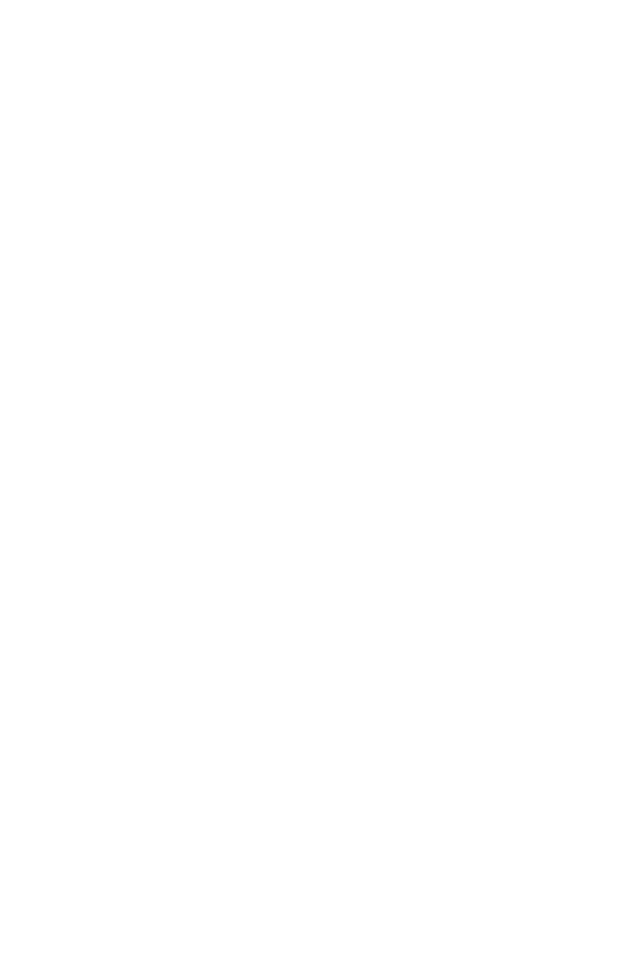
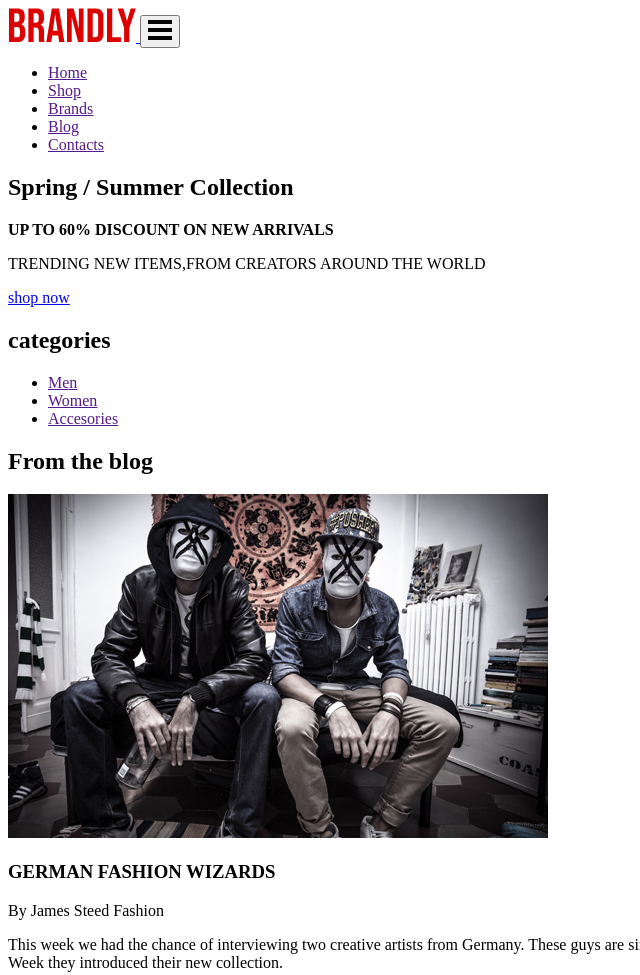
Before and after one commit to er1an/brandly, a plain HTML site: page index.html in a window 1280 px wide. Shown: the top 975 px of the page, without its empty margins (0-640 px from the left). Before the commit the page ends 800 px from the top, so only its background shows below. Drawn offline with Linux system fonts and the light colour scheme.

Commit message:
add index markup

```diff
--- a/index.html
+++ b/index.html
@@ -6,5 +6,114 @@
     <meta name="viewport" content="width=device-width, initial-scale=1.0" />
     <title>Brandly</title>
   </head>
-  <body></body>
+  <body>
+    <header class="header">
+      <div class="container">
+        <div class="header-inner">
+          <a href="#" class="header__logo logo">
+            <img src="images/Brandly.svg" alt="Brandly" class="logo__img" />
+          </a>
+          <button class="header_nav-toggle">
+            <svg
+              xmlns="http://www.w3.org/2000/svg"
+              width="24"
+              height="24"
+              viewBox="0 0 24 24"
+            >
+              <path d="M24 6h-24v-4h24v4zm0 4h-24v4h24v-4zm0 8h-24v4h24v-4z" />
+            </svg>
+          </button>
+          <nav class="header_nav">
+            <ul class="menu">
+              <li class="meni_item">
+                <a href="" class="menu_link">Home</a>
+              </li>
+              <li class="meni_item">
+                <a href="" class="menu_link">Shop</a>
+              </li>
+              <li class="meni_item">
+                <a href="" class="menu_link">Brands</a>
+              </li>
+              <li class="meni_item">
+                <a href="" class="menu_link">Blog</a>
+              </li>
+              <li class="meni_item">
+                <a href="" class="menu_link">Contacts</a>
+              </li>
+            </ul>
+          </nav>
+        </div>
+      </div>
+    </header>
+    <main class="index-main">
+      <section class="hero">
+        <div class="container">
+          <h2 class="hero-title">Spring / Summer Collection</h2>
+          <strong class="hero-info">UP TO 60% DISCOUNT ON NEW ARRIVALS</strong>
+          <p class="hero-info_secondary">
+            TRENDING NEW ITEMS,FROM CREATORS AROUND THE WORLD
+          </p>
+          <a href="#" class="hero_link">shop now</a>
+        </div>
+      </section>
+      <section class="categories">
+        <div class="container">
+          <h2 class="section-title categories-title">categories</h2>
+          <ul class="categories_list">
+            <li class="categories_item">
+              <a href="" class="categories_link">Men</a>
+            </li>
+            <li class="categories_item">
+              <a href="" class="categories_link">Women</a>
+            </li>
+            <li class="categories_item">
+              <a href="" class="categories_link">Accesories</a>
+            </li>
+          </ul>
+        </div>
+      </section>
+      <section class="blog">
+        <div class="container">
+          <h2 class="section_title blog_title">From the blog</h2>
+          <div class="blog_list">
+            <div class="blog_item">
+              <img class="blog_item-img" src="images/blog-img.jpg" alt="" />
+              <h3 class="blog_item-title">GERMAN FASHION WIZARDS</h3>
+              <p class="blog_item-details">
+                <span>By James Steed</span>
+                <span>Fashion</span>
+              </p>
+              <p class="blog_item-leed">
+                This week we had the chance of interviewing two creative artists
+                from Germany. These guys are simply amazing at what they do with
+                the European fashion scene and this year at Paris Fashion Week
+                they introduced their new collection.
+              </p>
+              <a href="#" class="btn blog_item-link">Read More</a>
+            </div>
+            <div class="blog_item">
+              <img class="blog_item-img" src="images/blog-img.jpg" alt="" />
+              <h3 class="blog_item-title">GERMAN FASHION WIZARDS</h3>
+              <p class="blog_item-details">
+                <span>By James Steed</span>
+                <span>Fashion</span>
+              </p>
+              <p class="blog_item-leed">
+                This week we had the chance of interviewing two creative artists
+                from Germany. These guys are simply amazing at what they do with
+                the European fashion scene and this year at Paris Fashion Week
+                they introduced their new collection.
+              </p>
+              <a href="#" class="btn blog_item-link">Read More</a>
+            </div>
+          </div>
+        </div>
+      </section>
+    </main>
+    <footer class="footer">
+      <div class="container">
+        <p>Copyright Brandly. 2020</p>
+      </div>
+    </footer>
+  </body>
 </html>
```
Also changed, not shown: images/Brandly.svg (added), images/blog-img.jpg (added).
